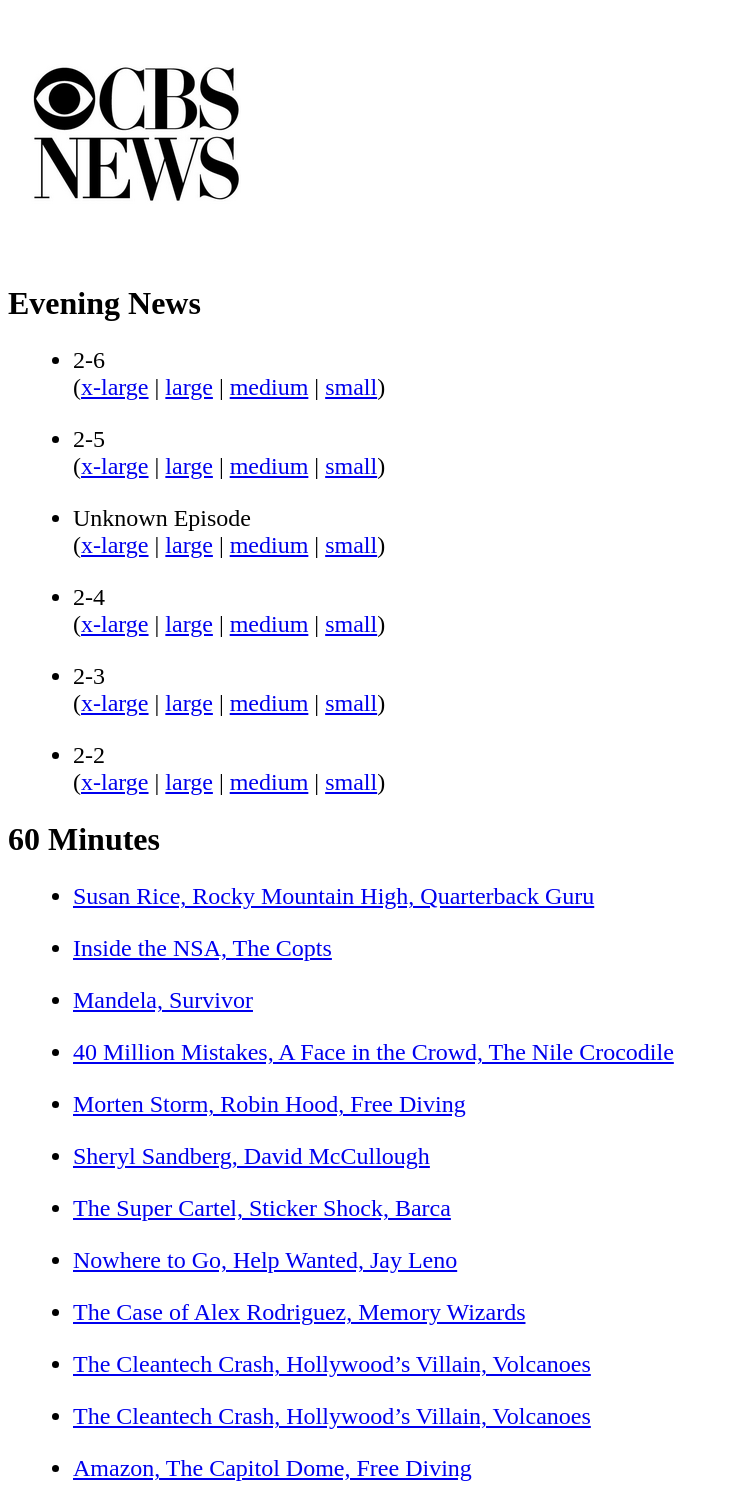
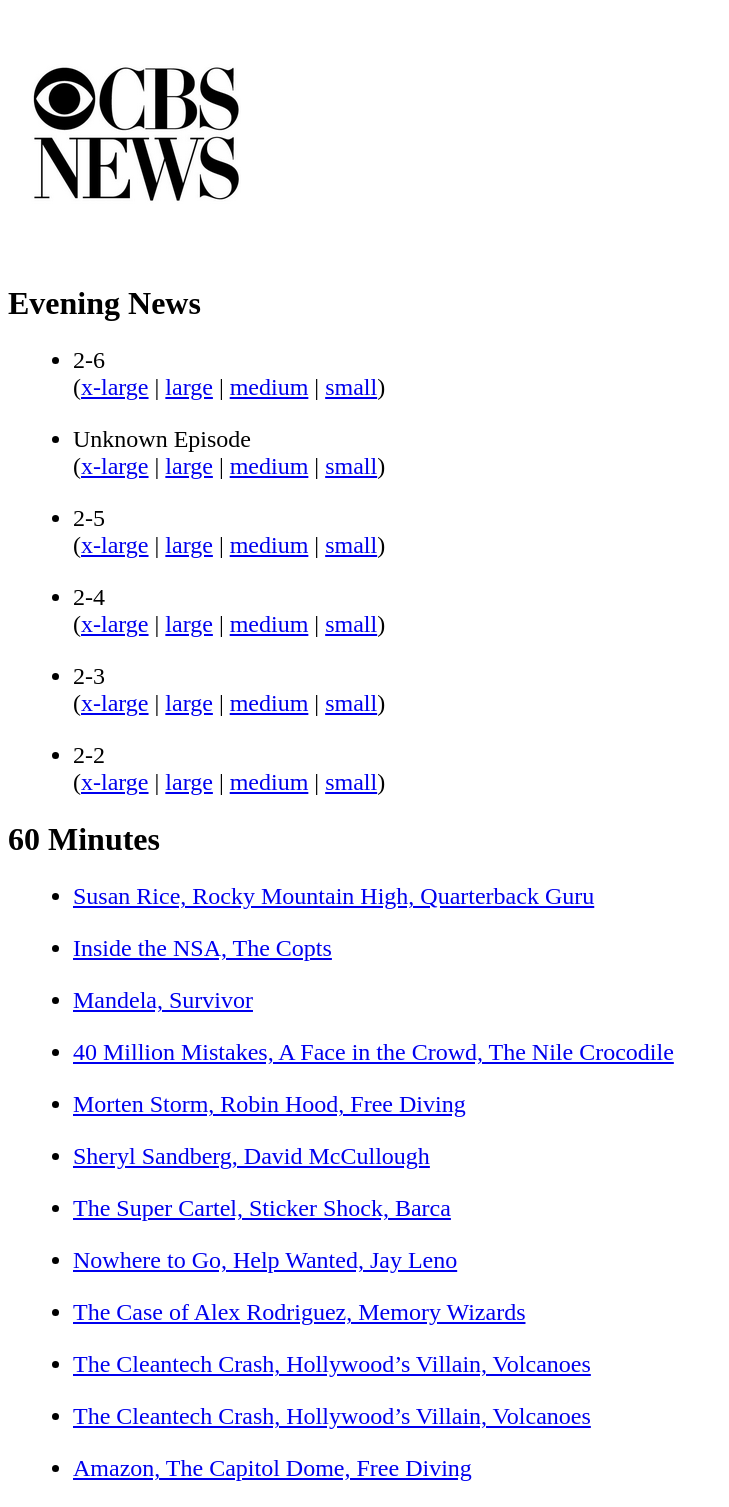
Before and after one commit to jkutner/cbsfeed, a Jekyll site: the page built from index.html, in a window 1280 px wide. Shown: the whole page, without its empty margins (0-729 px from the left). Built offline with Jekyll 4.4.1, drawn with Linux system fonts in a browser that asks for light colours; nearby versions of some CDN libraries; some of the changed lines change nothing that is shown.

Commit message:
Updating with latest episdoes

```diff
--- a/_data/evening_news.yml
+++ b/_data/evening_news.yml
@@ -6,14 +6,14 @@
     mp4_796: media/2014/02/07/140454467808/EN_020614_Full_796.mp4
     mp4_1296: media/2014/02/07/140454467808/EN_020614_Full_1296.mp4
   date: 2014-02-06 00:00:00.000000000 +00:00
+- title: Unknown Episode
+  links:
+    mp4_240: media/2014/02/07/140454467808/EN_020614_Full_240.mp4
+    mp4_740: media/2014/02/07/140454467808/EN_020614_Full_740.mp4
+    mp4_796: media/2014/02/07/140454467808/EN_020614_Full_796.mp4
+    mp4_1296: media/2014/02/07/140454467808/EN_020614_Full_1296.mp4
+  date: 2014-02-06 00:00:00.000000000 +00:00
 - title: 2-5
-  links:
-    mp4_240: media/2014/02/06/138933315725/EN_020514_Full_240.mp4
-    mp4_740: media/2014/02/06/138933315725/EN_020514_Full_740.mp4
-    mp4_796: media/2014/02/06/138933315725/EN_020514_Full_796.mp4
-    mp4_1296: media/2014/02/06/138933315725/EN_020514_Full_1296.mp4
-  date: 2014-02-05 00:00:00.000000000 +00:00
-- title: Unknown Episode
   links:
     mp4_240: media/2014/02/06/138933315725/EN_020514_Full_240.mp4
     mp4_740: media/2014/02/06/138933315725/EN_020514_Full_740.mp4
```
